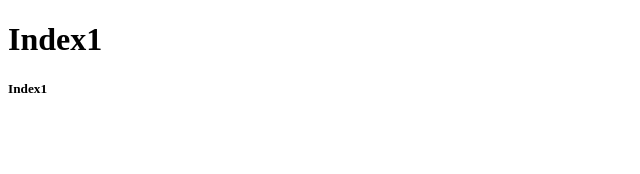
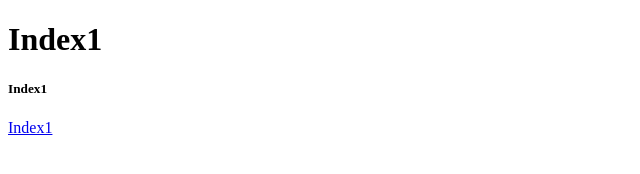
Before and after one commit to Sheenalj/exercise1, a plain HTML site: page index1.html in a window 1280 px wide. Shown: the full height of the page, 0-640 px from the left. Drawn offline with Linux system fonts and the light colour scheme.

Commit message:
Add Commit in feature1 branch

```diff
--- a/index1.html
+++ b/index1.html
@@ -6,5 +6,6 @@
 <body>
 	<h1>Index1</h1>
 	<h5>Index1</h5>
+	<a href="#">Index1</a>
 </body>
 </html>
```
Also changed, not shown: index.html (+1 -0 lines).
